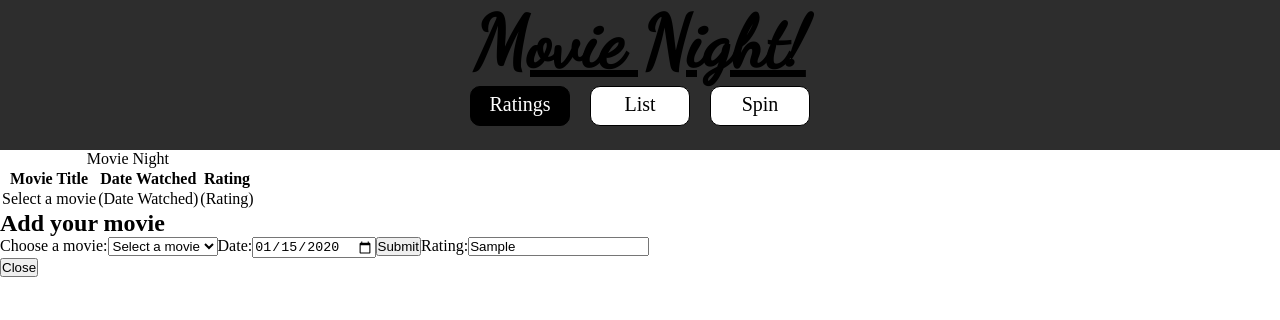
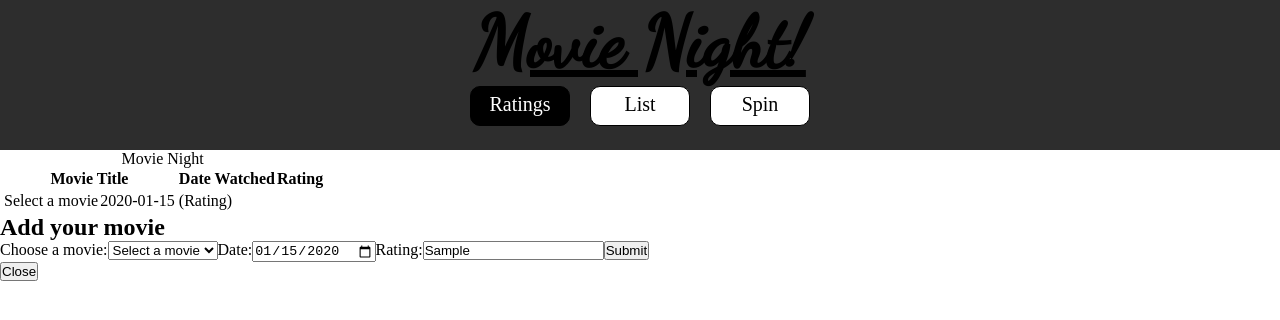
Before and after one commit to Andrew-Wand/movielist-app-react, a React (Create React App) app: page / in a window 1280 px wide. Both pictures are taken after typing "2020-01-15", "Sample" into the empty fields and a click on the input "Submit". Shown: the top 320 px of the page. Built offline with nearby package versions, Linux system fonts and the light colour scheme.

Commit message:
can now see date on submit

```diff
--- a/src/components/RatingTable.jsx
+++ b/src/components/RatingTable.jsx
@@ -1,7 +1,10 @@
 import { useState } from "react";
 
 function RatingTable({ movieList }) {
+  const ratingList = [{}];
+
   const [movieTitle, setMovieTitle] = useState("Select a movie");
+  const [date, setDate] = useState("");
 
   const [formTitle, setFormTitle] = useState([]);
 
@@ -9,12 +12,14 @@ function RatingTable({ movieList }) {
     setMovieTitle(e.target.value);
   };
 
+  let handleDateChange = (e) => {
+    setDate(e.target.value);
+  };
+
   const handleSubmit = (e) => {
     e.preventDefault();
-    setFormTitle([{ title: movieTitle }]);
+    setFormTitle([{ title: movieTitle, date: date }]);
   };
-
-  console.log(formTitle);
 
   return (
     <div className="rating-table-container">
@@ -32,10 +37,13 @@ function RatingTable({ movieList }) {
           <tbody>
             <tr>
               {formTitle.map((movie) => (
-                <td>{movie.title}</td>
+                <div>
+                  {" "}
+                  <td>{movie.title}</td>
+                  <td>{movie.date}</td>
+                </div>
               ))}
-              {/* <td>(Movie title) {movieTitle}</td> */}
-              <td>(Date Watched)</td>
+              {/* <td>(Date Watched)</td> */}
               <td>(Rating)</td>
             </tr>
           </tbody>
@@ -61,11 +69,11 @@ function RatingTable({ movieList }) {
                 ))}
               </select>
               <label htmlFor="date">Date:</label>
-              <input type="date" />
-              <input type="submit" value="Submit" />
+              <input type="date" onChange={handleDateChange} />
 
               <label htmlFor="rating">Rating:</label>
               <input type="text" />
+              <input type="submit" value="Submit" />
             </form>
           </div>
         </div>
```
